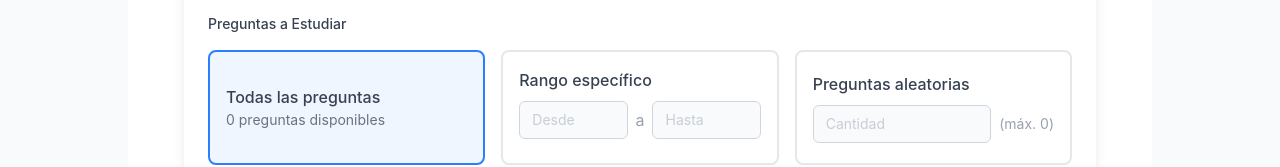
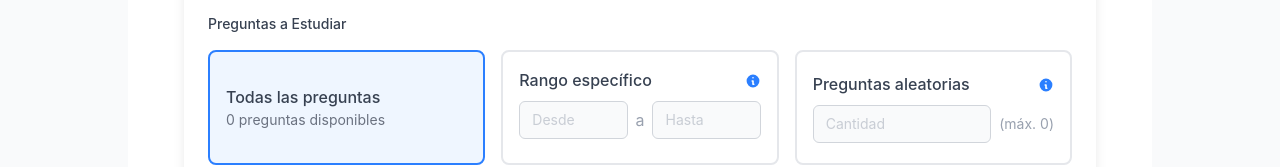
Before and after one commit to crisbenamck/study-lab, a React (Vite) app: page /study in a window 1280 px wide. Shown: the part 533-700 px from the top of the page. Built offline with nearby package versions, Linux system fonts and the light colour scheme.

Commit message:
feat: Simplify tooltip rendering for range and random question inputs in StudyPage

```diff
--- a/src/pages/StudyPage.tsx
+++ b/src/pages/StudyPage.tsx
@@ -235,7 +235,6 @@ const StudyPage: React.FC = () => {
                   <div className="flex-1">
                     <div className="flex items-center justify-between mb-2">
                       <span className="font-medium text-gray-700">Rango específico</span>
-                      {scope === 'range' && (
                       <div className="relative group">
                         <div className="text-blue-500 cursor-help">
                           <svg className="w-4 h-4" fill="currentColor" viewBox="0 0 20 20">
@@ -246,7 +245,6 @@ const StudyPage: React.FC = () => {
                           Ingresa el rango de preguntas a estudiar
                         </div>
                       </div>
-                      )}
                     </div>
                     <div className="flex items-center space-x-2 mb-2">
                       <input
@@ -301,7 +299,6 @@ const StudyPage: React.FC = () => {
                   <div className="flex-1">
                     <div className="flex items-center justify-between mb-2">
                       <span className="font-medium text-gray-700">Preguntas aleatorias</span>
-                      {scope === 'random' && (
                       <div className="relative group">
                         <div className="text-blue-500 cursor-help">
                           <svg className="w-4 h-4" fill="currentColor" viewBox="0 0 20 20">
@@ -312,7 +309,6 @@ const StudyPage: React.FC = () => {
                           Selecciona cuántas preguntas aleatorias quieres estudiar
                         </div>
                       </div>
-                      )}
                     </div>
                     <div className="flex items-center space-x-2">
                       <input
```
Lines whose indentation alone changed are shown as unchanged.
